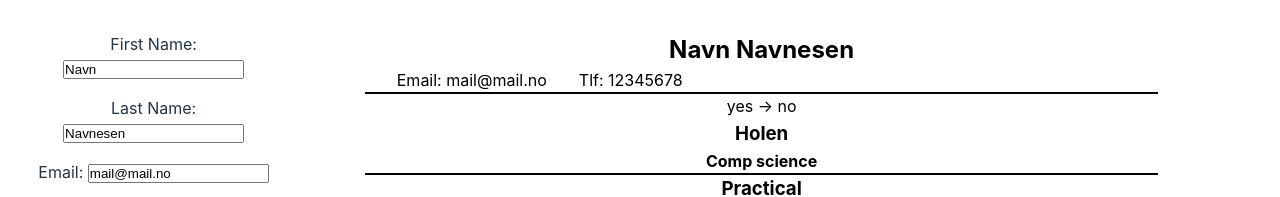
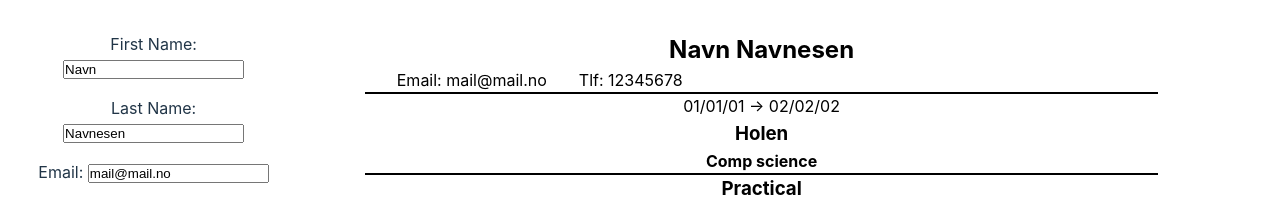
Before and after one commit to ATlexEide/cv-app, a React (Vite) app: page / in a window 1280 px wide. Shown: the top 197 px of the page. Built offline with nearby package versions, Linux system fonts and the light colour scheme.

Commit message:
Update time

```diff
--- a/src/Components/PreviewFile.jsx
+++ b/src/Components/PreviewFile.jsx
@@ -14,8 +14,8 @@ function PreviewFile({ person }) {
         <EducationCard
           school="Holen"
           degree="Comp science"
-          timeFrom="yes"
-          timeTo="no"
+          timeFrom="01/01/01"
+          timeTo="02/02/02"
         />
       </section>
       <section id="practical">
```
